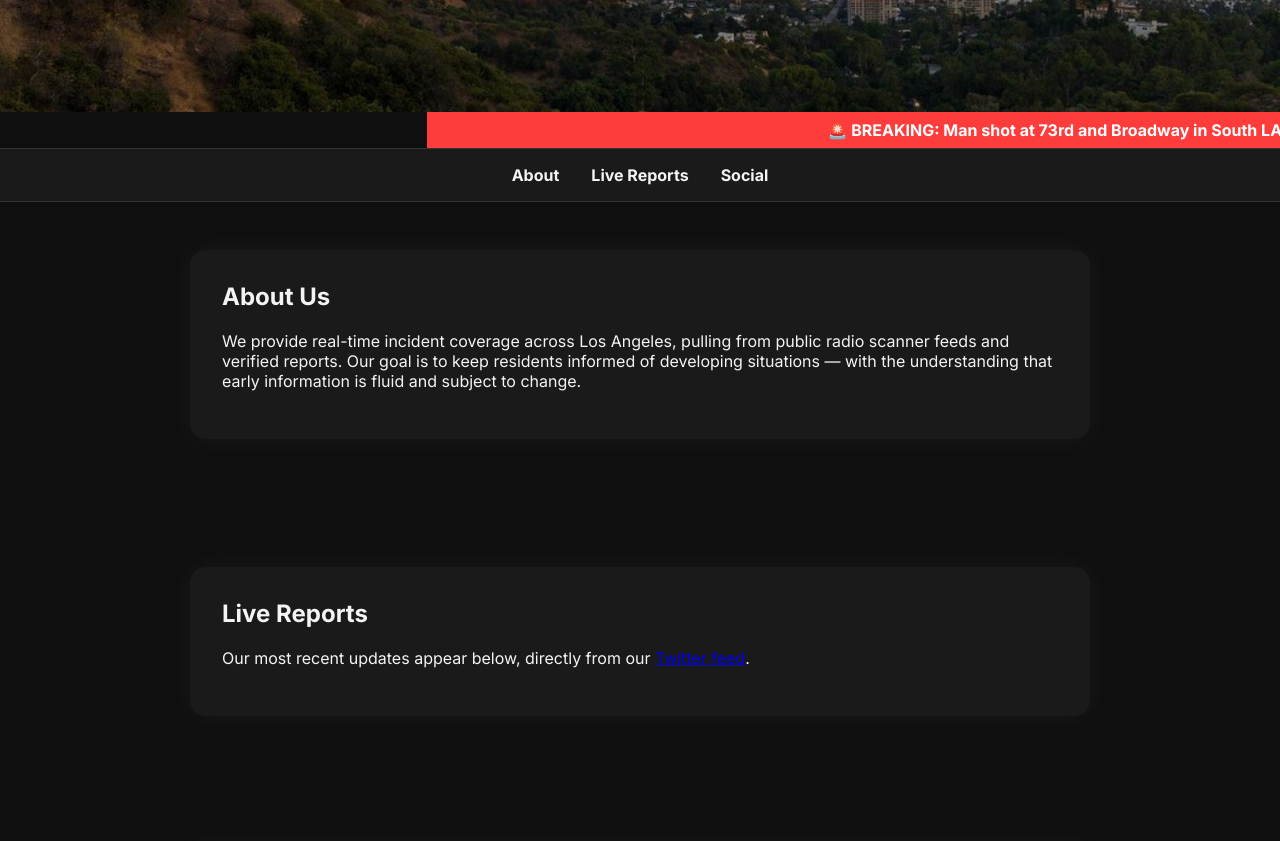
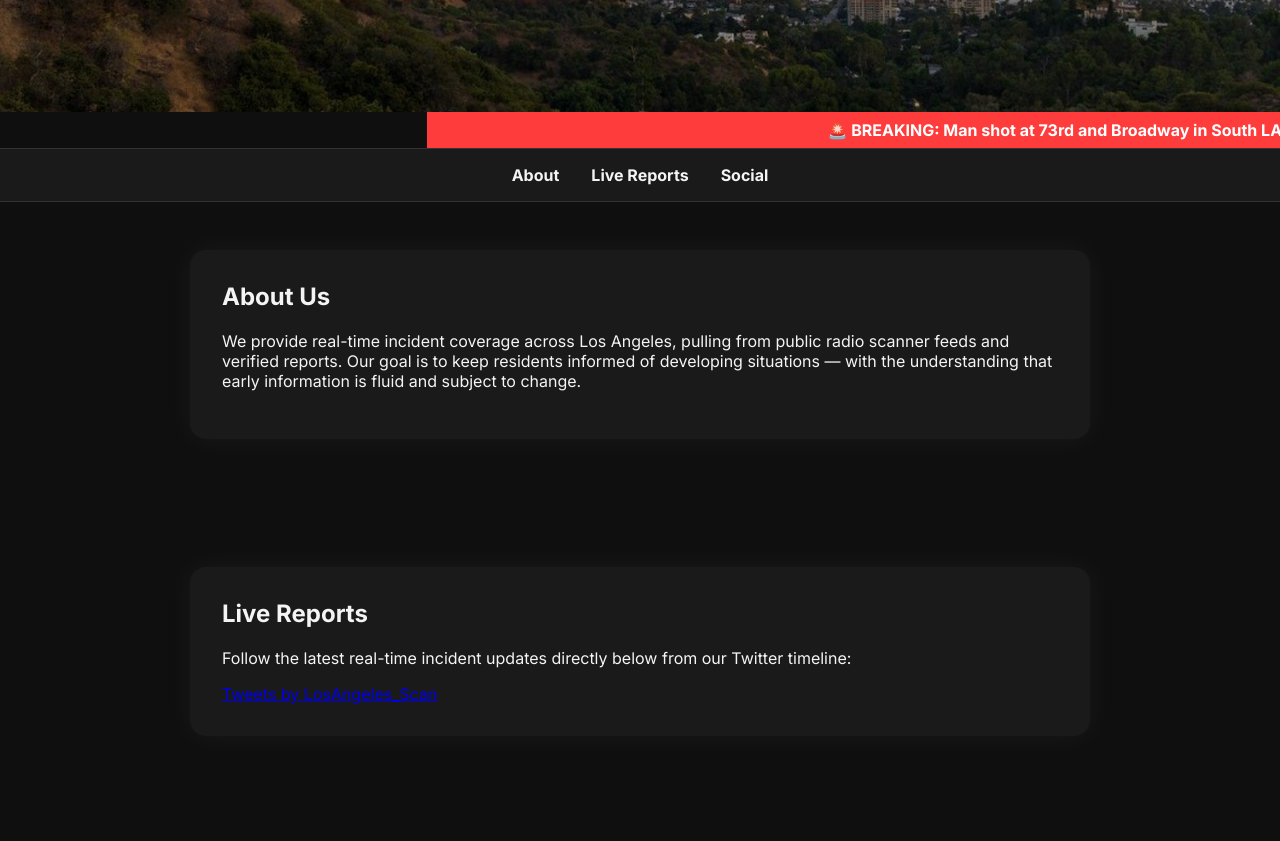
Before and after one commit to LosAngelesScanner/lascannersite, a plain HTML site: page index.html in a window 1280 px wide. Shown: the part 190-1031 px from the top of the page. Drawn offline with Linux system fonts and the light colour scheme.

Commit message:
Update index.html

```diff
--- a/index.html
+++ b/index.html
@@ -137,10 +137,8 @@
   <section id="reports">
     <div class="card">
       <h2>Live Reports</h2>
-      <p>Our most recent updates appear below, directly from our <a href="https://twitter.com/LosAngeles_Scan" target="_blank">Twitter feed</a>.</p>
-      <blockquote class="twitter-tweet" data-theme="dark">
-        <a href="https://twitter.com/LosAngeles_Scan"></a>
-      </blockquote>
+      <p>Follow the latest real-time incident updates directly below from our Twitter timeline:</p>
+      <a class="twitter-timeline" data-theme="dark" data-height="600" data-tweet-limit="3" href="https://twitter.com/LosAngeles_Scan?ref_src=twsrc%5Etfw">Tweets by LosAngeles_Scan</a>
       <script async src="https://platform.twitter.com/widgets.js" charset="utf-8"></script>
     </div>
   </section>
```
